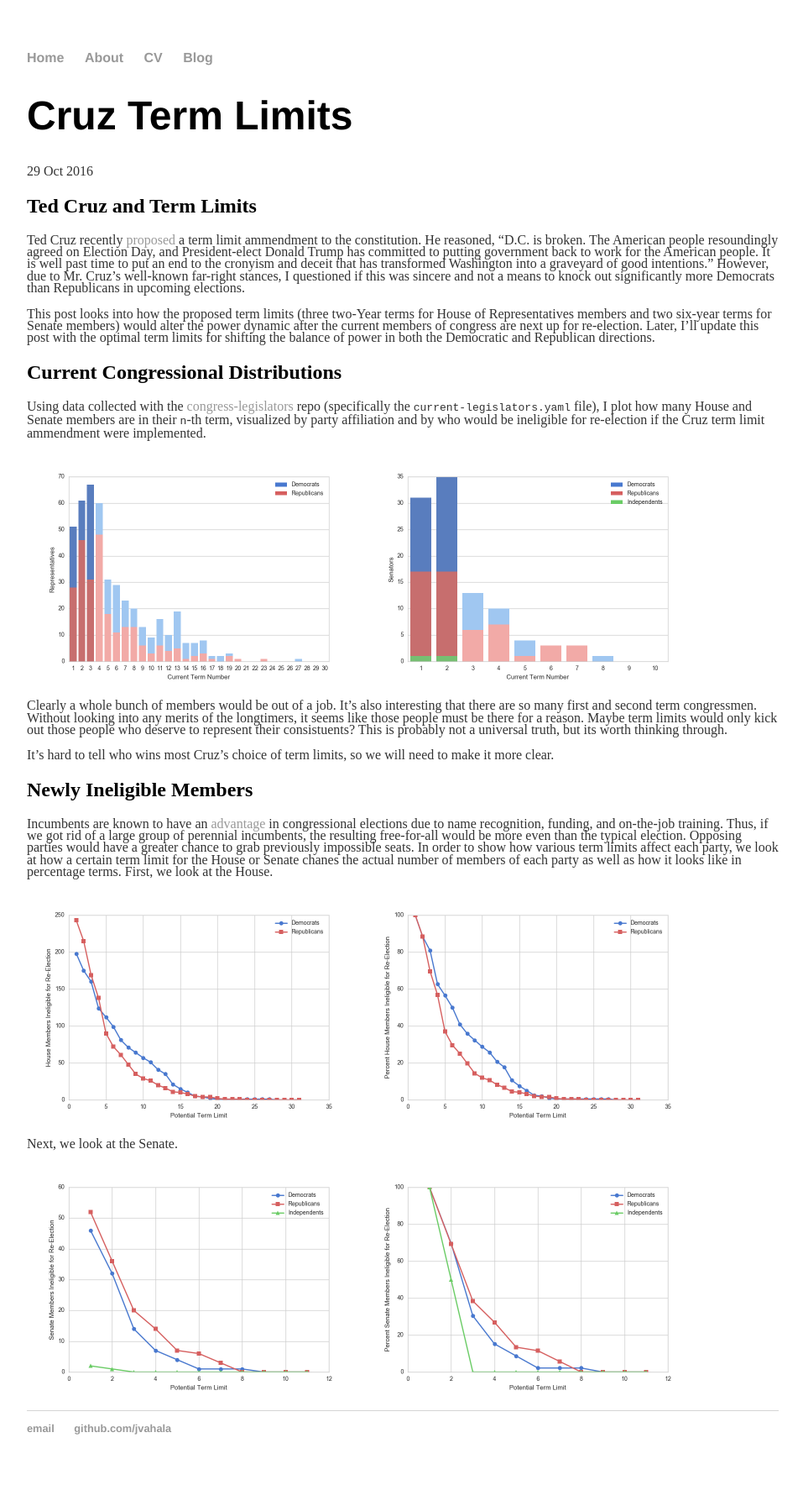
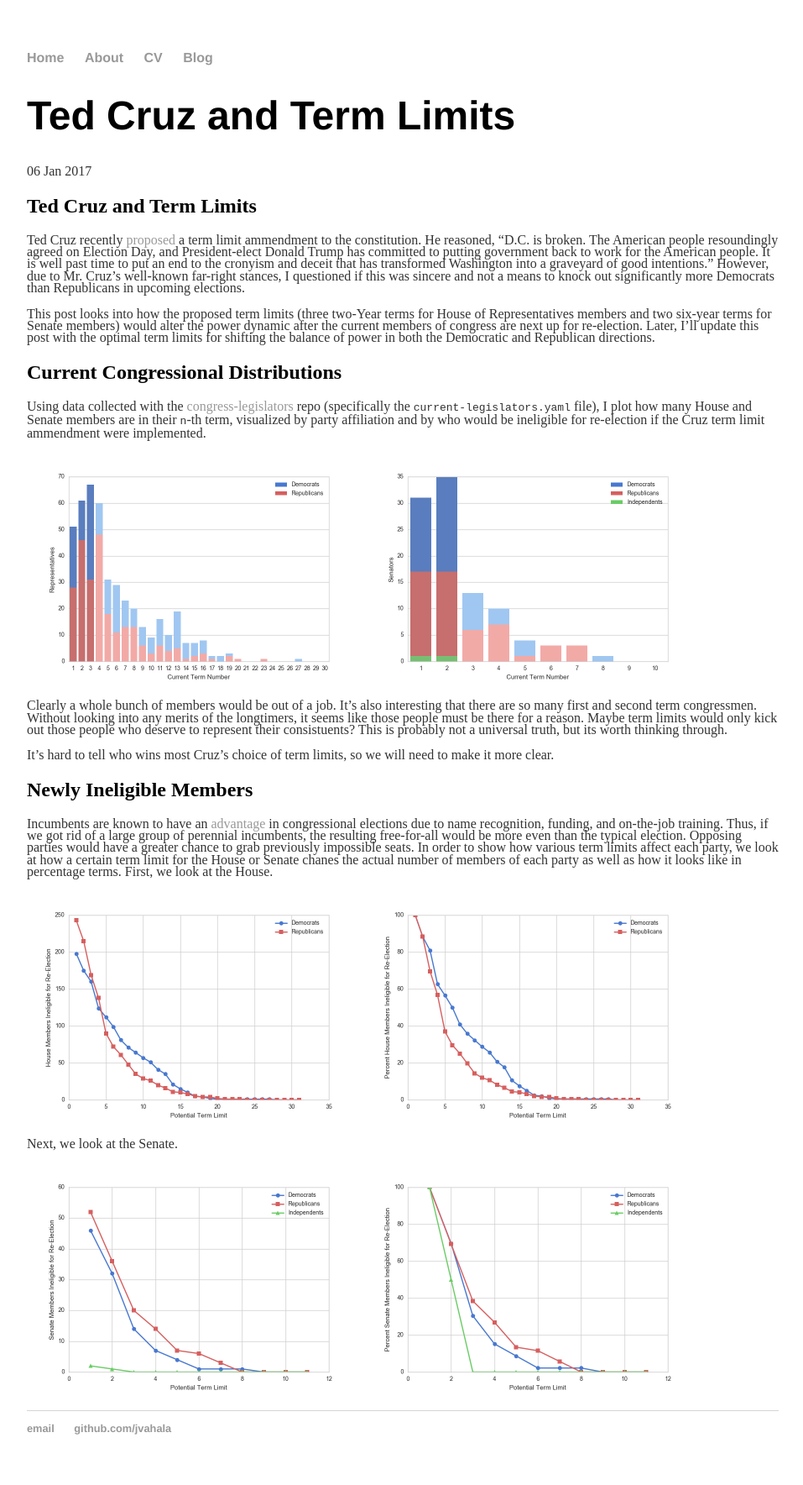
Before and after one commit to jvahala/jvahala.github.io, a Jekyll site: the page built from _posts/2017-01-06-Cruz-Term-Limits-Analysis.md, in a window 1280 px wide. Shown: the whole page at 84% size, without its empty margins (160-1117 px from the left). Built offline with Jekyll 4.4.1, drawn with Linux system fonts in a browser that asks for light colours.

Commit message:
Update 2017-01-06-Cruz-Term-Limits-Analysis.md

```diff
--- a/_posts/2017-01-06-Cruz-Term-Limits-Analysis.md
+++ b/_posts/2017-01-06-Cruz-Term-Limits-Analysis.md
@@ -1,7 +1,7 @@
 ---
 layout: post
-title: "Cruz Term Limits"
-date: 2016-10-29
+title: "Ted Cruz and Term Limits"
+date: 2017-01-06
 ---
 [House-Term-Dists]: https://github.com/jvahala/jvahala.github.io/blob/master/_posts/images/20170106/term-distribution-house.png?raw=true "House Members Separated by Current Term Limits"
 [Senate-Term-Dists]: https://github.com/jvahala/jvahala.github.io/blob/master/_posts/images/20170106/term-distribution-senate.png?raw=true "Senate Members Separated by Current Term Limits"
```
